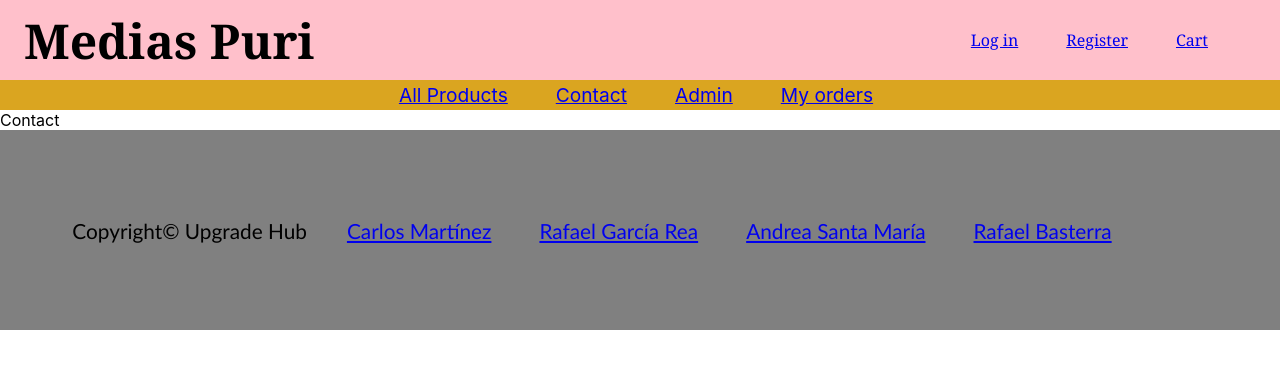
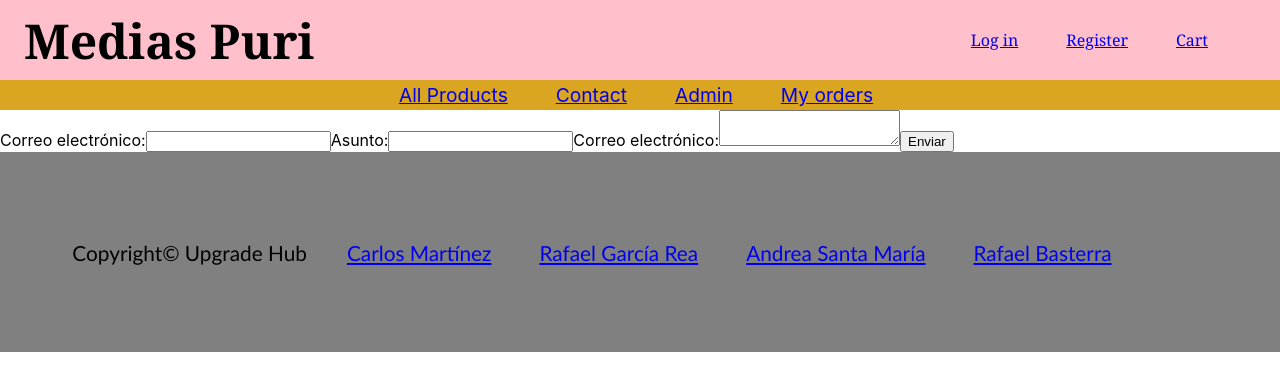
Before and after one commit to rafa87garcia/proyecto-final, a React (Create React App) app: page /contact in a window 1280 px wide. Shown: the top 390 px of the page. Built offline with nearby package versions, Linux system fonts and the light colour scheme.

Commit message:
Crear formulario de contacto

```diff
--- a/src/pages/Contact/Contact.js
+++ b/src/pages/Contact/Contact.js
@@ -1,8 +1,52 @@
 import React from 'react'
+import { ErrorMessage, Field, Form, Formik } from 'formik'
+import * as yup from 'yup';
+const schema = yup.object().shape({
+  email: yup.string().required().email(),
+  subject: yup.string().required().min(5),
+  message: yup.string().required(),
+});
+
+const save = (data) => {
+  debugger;
+  console.log(data);
+}
 
 const Contact = () => {
   return (
-    <div>Contact</div>
+    <Formik
+      onSubmit={save}
+      validationSchema={schema}
+      initialValues={{
+        email: "",
+        subject: "",
+        message: "",
+      }}
+    >
+      {({handleSubmit, handleChange, errors}) => (
+        <Form noValidate onSubmit={handleSubmit}>
+          <label htmlFor="email">Correo electrónico:</label>
+          <input id="email" name="email" type="email" onChange={handleChange} />
+          <ErrorMessage
+            name='email'
+            component="div"
+          />
+          <label htmlFor="email">Asunto:</label>
+          <input id="subject" name="subject" type="text" onChange={handleChange} />
+          <ErrorMessage
+            name='subject'
+            component="div"
+          />
+          <label htmlFor="message">Correo electrónico:</label>
+          <textarea id="message" name="message" type="textarea" row="10" onChange={handleChange}></textarea>
+          <ErrorMessage
+            name='message'
+            component="div"
+          />
+          <button name="submit">Enviar</button>
+        </Form>
+      )}
+    </Formik>
   )
 }
 
```
Also changed, not shown: src/App.js (+4 -4 lines).
